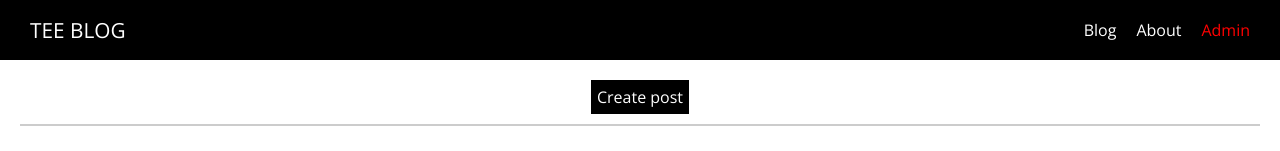
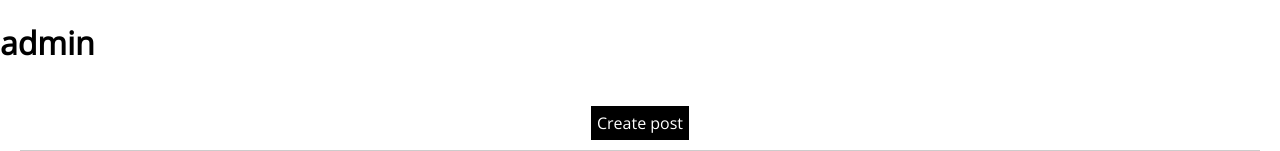
Before and after one commit to hauphvn/nuxtjs-first, a Nuxt app: page /admin in a window 1280 px wide. Shown: the top 151 px of the page. Built offline with nearby package versions, Linux system fonts and the light colour scheme.

Commit message:
Adding layout admin, error

```diff
--- /dev/null
+++ b/layouts/admin.vue
@@ -0,0 +1,23 @@
+<template>
+  <div>
+    <h1>admin</h1>
+    <Nuxt/>
+  </div>
+</template>
+<script>
+
+export default {
+  components: {
+  },
+  data () {
+    return {
+      displaySidenav: false
+    }
+  }
+}
+</script>
+<style>
+html {
+  font-family: 'Open Sans', sans-serif;
+}
+</style>
--- a/layouts/error.vue
+++ b/layouts/error.vue
@@ -1,16 +1,23 @@
 <template>
-<div>
-  <h1>An error occurred</h1>
- <nuxt-link typeof="button" to="/">Home</nuxt-link>
-</div>
+  <div class="error-page">
+    <h1>Oops, something went wrong!</h1>
+    <p>Back to <a href="/">safety</a>!</p>
+    <nuxt-link to="/">gogo</nuxt-link>
+  </div>
 </template>
 
-<script>
-export default {
-  name: 'error'
+<style scoped>
+.error-page {
+  text-align: center;
 }
-</script>
 
-<style scoped>
+.error-page a {
+  text-decoration: none;
+  color: red;
+}
 
+.error-page a:hover,
+.error-page a:active {
+  color: salmon;
+}
 </style>
--- a/pages/admin/_postId/index.vue
+++ b/pages/admin/_postId/index.vue
@@ -10,6 +10,7 @@
 import AdminPostForm from '~/components/Admin/AdminPostForm'
 
 export default {
+  layout: 'admin',
   name: 'index',
   components: {
     AdminPostForm
--- a/pages/admin/auth/index.vue
+++ b/pages/admin/auth/index.vue
@@ -22,6 +22,7 @@ import AppButton from '~/components/UI/AppButton'
 import AppControlInput from '~/components/UI/AppControlInput'
 
 export default {
+  layout: 'admin',
   name: 'index',
   data () {
     return {
--- a/pages/admin/index.vue
+++ b/pages/admin/index.vue
@@ -14,6 +14,7 @@
 import PostList from '~/components/Posts/PostList'
 import AppButton from '~/components/UI/AppButton'
 export default {
+  layout: 'admin',
   name: 'index',
   components: {
     PostList,
```
